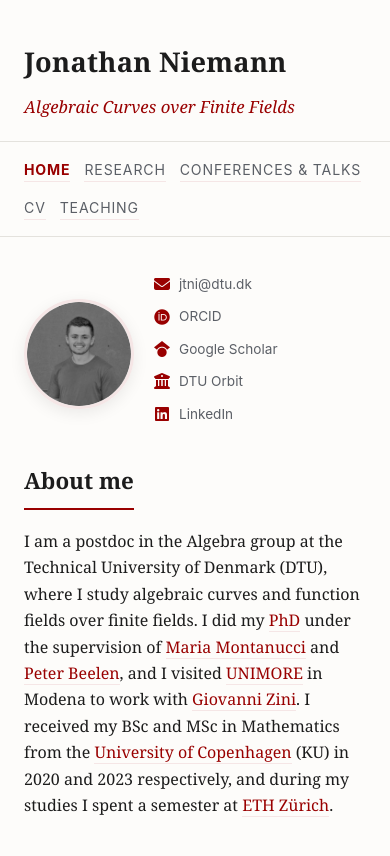
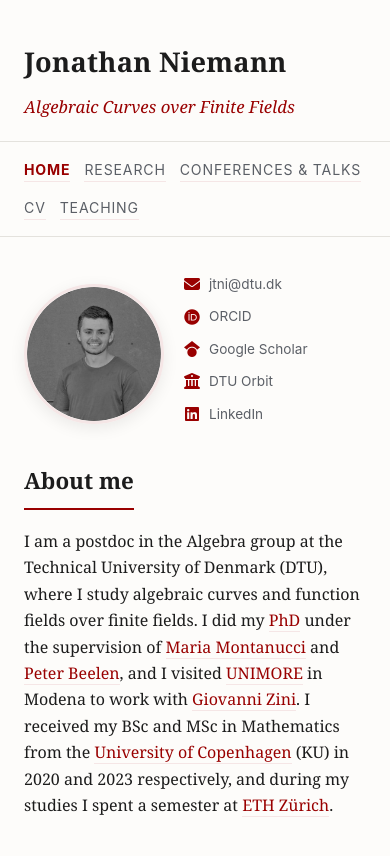
Before and after one commit to jonathanniemann/jonathanniemann.github.io, a plain HTML site: page index.html in a window 390 px wide. Drawn offline with Linux system fonts and the light colour scheme.

Commit message:
Fixed photo size

```diff
--- a/style.css
+++ b/style.css
@@ -159,8 +159,8 @@ body {
   .sidebar-photo {
     margin: 0;
     flex: 0 0 auto;
-    width: 110px;
-    height: 110px;
+    width: 140px;
+    height: 140px;
   }
   .social-links {
     display: block;
```
